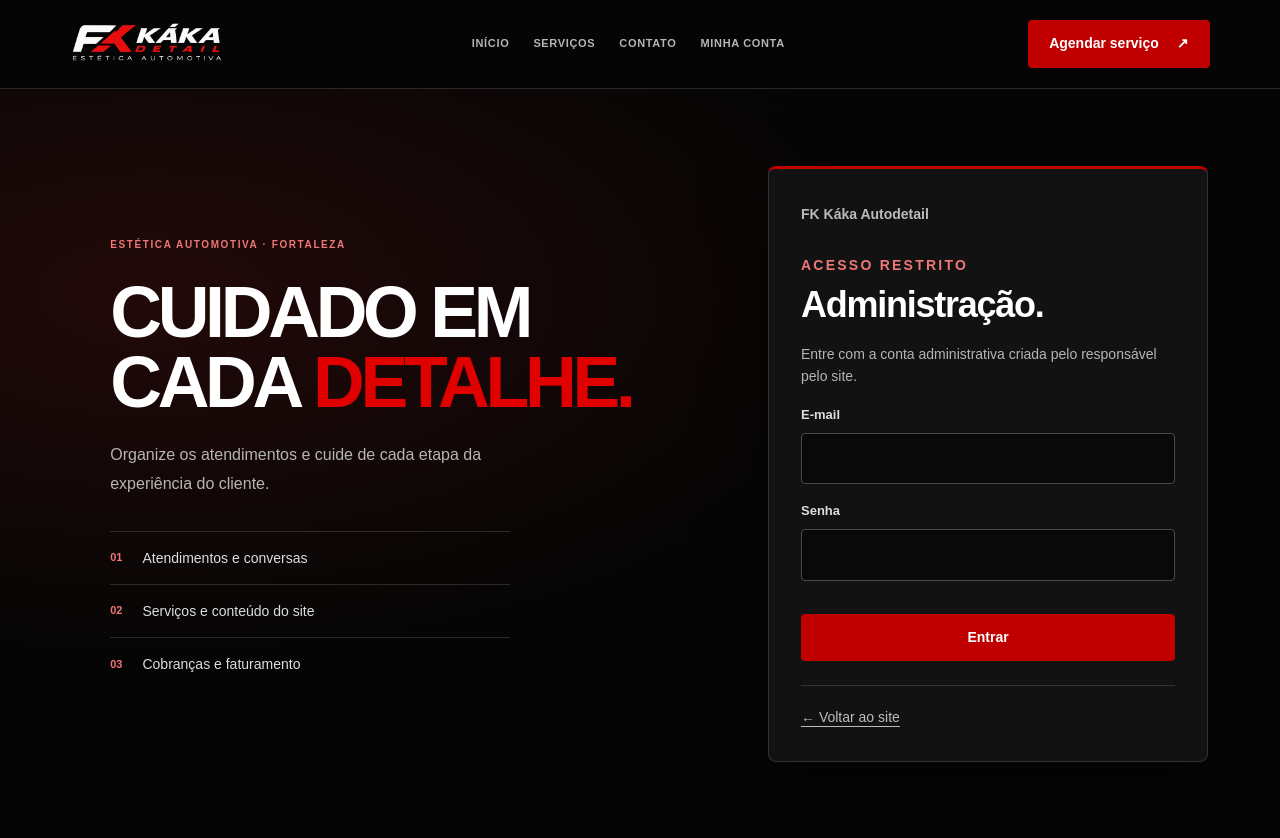
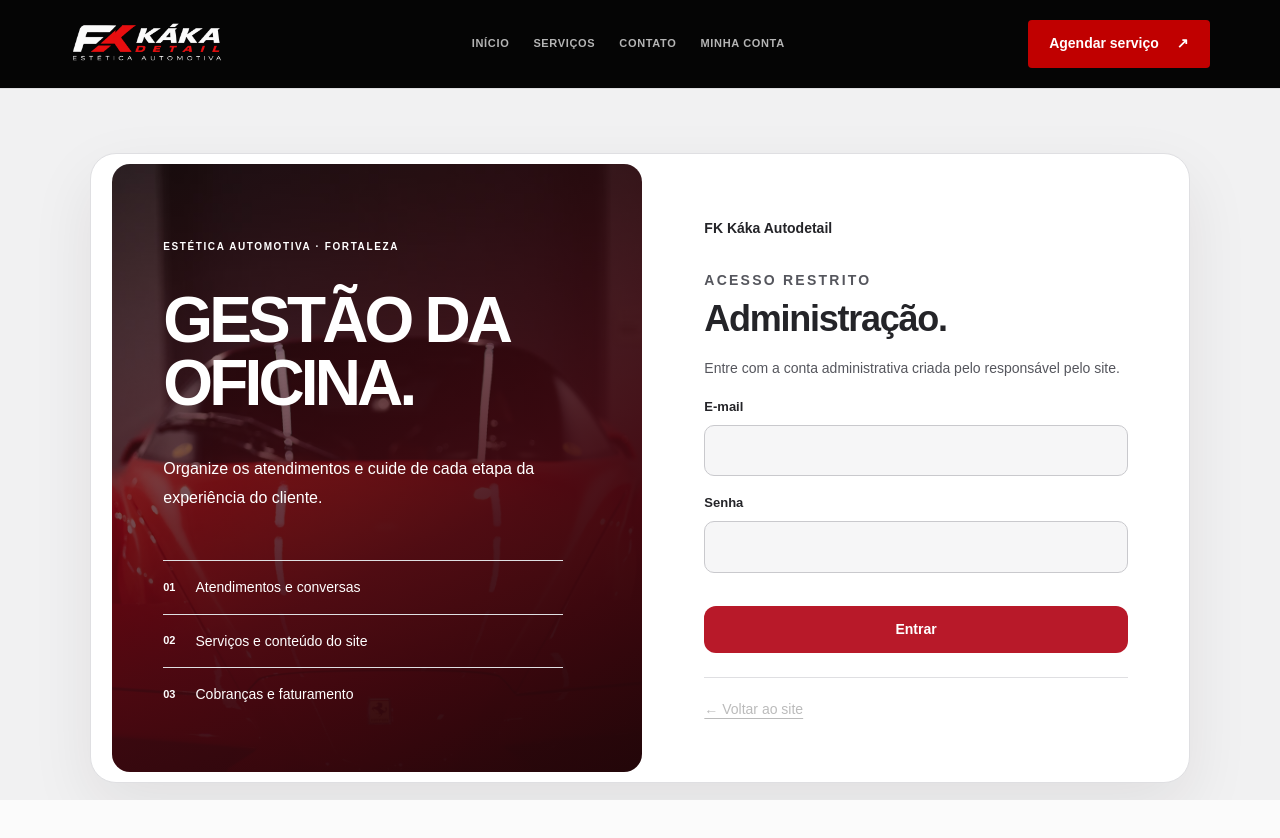
Before and after one commit to Kaka234u/triade2.0, a Flask app: page /kaka/admin/login in a window 1280 px wide. After the commit the page ends 800 px from the top, so only its background shows below. Run offline with Flask 3, Linux system fonts and the light colour scheme.

Commit message:
Redesenha acesso de clientes e administração da FK Kaká Autodetail

```diff
--- a/kaka/templates/kaka/admin/base.html
+++ b/kaka/templates/kaka/admin/base.html
@@ -1 +1 @@
-<!doctype html><html lang="pt-BR"><head><meta charset="utf-8"><meta name="viewport" content="width=device-width,initial-scale=1"><meta name="robots" content="noindex,nofollow"><title>{{title}} | Administração FK</title><link rel="stylesheet" href="{{url_for('static',filename='brand-admin.css')}}"><link rel="stylesheet" href="{{url_for('static',filename='operations.css')}}"></head><body class="kaka management-page"><a class="skip-link" href="#conteudo">Pular para o conteúdo</a><div class="admin-layout">{% with brand='kaka', brand_name='FK Káka Autodetail' %}{% include 'shared/admin_nav.html' %}{% endwith %}<main class="admin-main" id="conteudo"><div class="topline"><div><p class="eyebrow">PAINEL DE CONTROLE</p><h1>{{title}}</h1></div><span class="pill">Acesso restrito</span></div>{% if request.args.get('saved') %}<p class="notice" role="status">Alterações salvas com sucesso.</p>{% endif %}{% if error %}<p class="notice error" role="alert">{{error}}</p>{% endif %}{% block content %}{% endblock %}</main></div></body></html>
+<!doctype html><html lang="pt-BR"><head><meta charset="utf-8"><meta name="viewport" content="width=device-width,initial-scale=1"><meta name="robots" content="noindex,nofollow"><title>{{title}} | Administração FK</title><link rel="stylesheet" href="{{url_for('static',filename='brand-admin.css')}}"><link rel="stylesheet" href="{{url_for('static',filename='operations.css')}}">{% if request.endpoint=='kaka.admin_dashboard' %}<link rel="stylesheet" href="{{url_for('static',filename='fk-studio.css')}}">{% endif %}</head><body class="kaka management-page"><a class="skip-link" href="#conteudo">Pular para o conteúdo</a><div class="admin-layout">{% with brand='kaka', brand_name='FK Káka Autodetail' %}{% include 'shared/admin_nav.html' %}{% endwith %}<main class="admin-main" id="conteudo"><div class="topline"><div><p class="eyebrow">PAINEL DE CONTROLE</p><h1>{{title}}</h1></div><span class="pill">Acesso restrito</span></div>{% if request.args.get('saved') %}<p class="notice" role="status">Alterações salvas com sucesso.</p>{% endif %}{% if error %}<p class="notice error" role="alert">{{error}}</p>{% endif %}{% block content %}{% endblock %}</main></div></body></html>
--- /dev/null
+++ b/static/fk-studio.css
@@ -0,0 +1,26 @@
+.kaka.auth-page,.kaka.management-page{--accent:#b81929;--line:#dfdfe2;--muted:#51555d;color-scheme:light;background:#f1f1f2;color:#202126}
+.kaka .auth-shell{max-width:1100px;width:calc(100% - 48px);padding:10px;margin:clamp(24px,5vw,72px) auto;background:#fff;border:1px solid var(--line);border-radius:26px;display:grid;grid-template-columns:1.05fr 1fr;gap:0;align-items:stretch;box-shadow:0 24px 64px #20151b14}
+.kaka .auth-intro{border-radius:18px;padding:clamp(24px,4vw,56px);display:flex;flex-direction:column;justify-content:flex-end;background:linear-gradient(155deg,#24040844,#420911ed 62%,#230609),url('../kaka/static/images/hero-red-car.png') center/cover;color:white}
+.kaka .auth-intro h2,.kaka .auth-intro h2 span{color:white;font-size:clamp(38px,5vw,65px);line-height:.98}
+.kaka .auth-intro p,.kaka .auth-intro li,.kaka .auth-benefits span{color:#fff}
+.kaka .auth-card{align-self:center;max-width:none;background:white;color:#202126;border:0;border-radius:18px;padding:clamp(24px,4vw,56px);box-shadow:none}
+.kaka .auth-card h1,.kaka .auth-card label,.kaka .auth-card .wordmark,.kaka .auth-card a{color:#242428}
+.kaka .auth-card p,.kaka .auth-card small{color:#55565d}
+.kaka .auth-card input{background:#f6f6f7;border:1px solid #c9c9cd;color:#17171a;border-radius:10px}
+.kaka .auth-card button{border-radius:12px;background:#b81929;color:white}
+.kaka .auth-card :focus-visible,.kaka.management-page :focus-visible{outline:3px solid #bf3341;outline-offset:3px}
+.kaka.management-page .sidebar{background:#241e21;color:white;--line:#473b42;--muted:#d4cacf}
+.kaka.management-page .admin-main{color:#202126;padding:clamp(20px,4vw,54px);max-width:1500px}
+.kaka.management-page .admin-main h1,.kaka.management-page .admin-main h2{color:inherit}
+.kaka.management-page .topline{margin-bottom:24px}.kaka.management-page .topline .eyebrow{margin-top:0;color:#a01826}
+.fk-metrics,.fk-workspace{display:grid;gap:16px;margin-bottom:18px}
+.fk-metrics{grid-template-columns:repeat(3,minmax(0,1fr))}.fk-workspace{grid-template-columns:1.35fr 1fr}
+.fk-stat,.fk-summary,.fk-shortcuts,.fk-history{padding:clamp(18px,2vw,28px);background:white;border:1px solid #dedee1;border-radius:18px}
+.fk-stat:first-child{background:linear-gradient(125deg,#8c1220,#c32232);color:white}
+.fk-stat h2{font-size:16px;margin:0}.fk-stat strong{font-size:clamp(32px,4vw,52px);line-height:1.3}
+.fk-workspace h2,.fk-history h2{font-size:22px;margin:0 0 18px}
+.fk-bar{display:grid;grid-template-columns:1fr auto;gap:3px;margin:.8rem 0}.fk-bar meter{grid-column:1/-1;width:100%;height:16px;accent-color:#af1e30}
+.fk-bar meter::-webkit-meter-optimum-value{background:#af1e30}
+.fk-shortcuts a{display:flex;justify-content:space-between;padding:9px 0;border-bottom:1px solid #eee;color:#7e1724;text-decoration:none}
+.fk-history th,.fk-history td{color:#29292e;border-color:#ddd}.fk-history th{background:#f5f4f4}
+@media(max-width:760px){.kaka .auth-shell{grid-template-columns:1fr;width:calc(100% - 24px);margin:18px auto}.kaka .auth-intro{padding:20px}.kaka .auth-intro h2{margin:.25em 0}.kaka .auth-intro .auth-benefits{display:none}.kaka .auth-intro .eyebrow{margin:0}.fk-workspace{grid-template-columns:1fr}.fk-metrics{gap:6px}.fk-stat{padding:12px 7px}.fk-stat h2{font-size:clamp(11px,3vw,15px)}}
--- a/templates/accounts/form.html
+++ b/templates/accounts/form.html
@@ -1,10 +1,10 @@
-<!doctype html><html lang="pt-BR"><head><meta charset="utf-8"><meta name="viewport" content="width=device-width,initial-scale=1"><title>{{brand_name}} — Acesso</title><link rel="stylesheet" href="{{url_for('static',filename='brand-admin.css')}}"></head>
+<!doctype html><html lang="pt-BR"><head><meta charset="utf-8"><meta name="viewport" content="width=device-width,initial-scale=1"><title>{{brand_name}} — Acesso</title><link rel="stylesheet" href="{{url_for('static',filename='brand-admin.css')}}">{% if brand=='kaka' %}<link rel="stylesheet" href="{{url_for('static',filename='fk-studio.css')}}">{% endif %}</head>
 <body class="auth-page {{brand}}">
 {% if brand=='kaka' %}{% include 'shared/kaka_header.html' %}{% endif %}
 <div class="auth-shell">
 {% if brand=='kaka' %}<section class="auth-intro" aria-label="FK Káka Autodetail">
 <p class="eyebrow">ESTÉTICA AUTOMOTIVA · FORTALEZA</p>
-<h2>Cuidado em<br> cada <span>detalhe.</span></h2>
+<h2>{{'Gestão da' if mode=='admin' else 'Cuidados para'}}<br><span>{{'oficina.' if mode=='admin' else 'seu carro.'}}</span></h2>
 <p>{{'Organize os atendimentos e cuide de cada etapa da experiência do cliente.' if mode=='admin' else 'O cuidado com seu carro continua por aqui. Agende um serviço e acompanhe tudo em um só lugar.'}}</p>
 <ul class="auth-benefits"><li><span>01</span>{{'Atendimentos e conversas' if mode=='admin' else 'Solicite seu agendamento'}}</li><li><span>02</span>{{'Serviços e conteúdo do site' if mode=='admin' else 'Acompanhe a confirmação'}}</li><li><span>03</span>{{'Cobranças e faturamento' if mode=='admin' else 'Converse com nossa equipe'}}</li></ul>
 </section>{% endif %}
```
Also changed, not shown: kaka/templates/kaka/admin/dashboard.html (+24 -1 lines).
